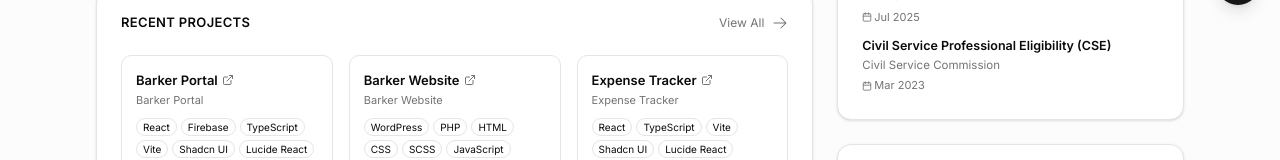
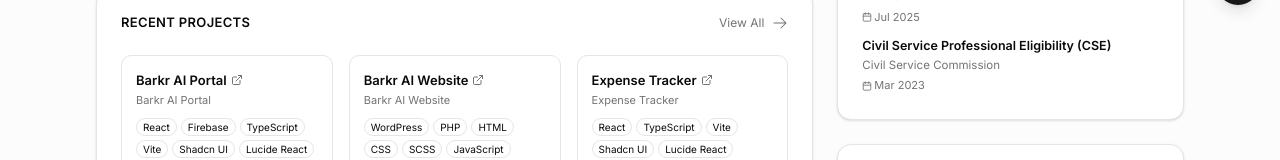
Before and after one commit to yjaphzs/portfolio, a React (Vite) app: page / in a window 1280 px wide. Shown: the part 775-935 px from the top of the page. Built offline with nearby package versions, Linux system fonts and the light colour scheme.

Commit message:
Updated Projects

```diff
--- a/src/data/projects.ts
+++ b/src/data/projects.ts
@@ -1,18 +1,18 @@
 export const projects = [
   {
-    title: "Barker Portal",
-    fullTitle: "Barker Portal",
+    title: "Barkr AI Portal",
+    fullTitle: "Barkr AI Portal",
     description:
-      "A secure client portal for Barker that allows financial institutions to access services related to asset valuation and collateral management.",
-    url: "https://barkerportal.com/",
+      "A secure client portal for Barkr that allows financial institutions to access services related to asset valuation and collateral management.",
+    url: "https://portal.barkr.ai/",
     tech: ["React", "Firebase", "TypeScript", "Vite", "Shadcn UI", "Lucide React", "ESLint", "Tailwind CSS"],
   },
   {
-    title: "Barker Website",
-    fullTitle: "Barker Website",
+    title: "Barkr AI Website",
+    fullTitle: "Barkr AI Website",
     description:
-      "A corporate website for Barker, a fintech company providing AI-powered valuation solutions for hard assets to support financial institutions in lending decisions.",
-    url: "https://thebarkerprice.com/",
+      "A corporate website for Barkr, a fintech company providing AI-powered valuation solutions for hard assets to support financial institutions in lending decisions.",
+    url: "https://barkr.ai/",
     tech: ["WordPress", "PHP", "HTML", "CSS", "SCSS", "JavaScript"],
   },
   {
```
